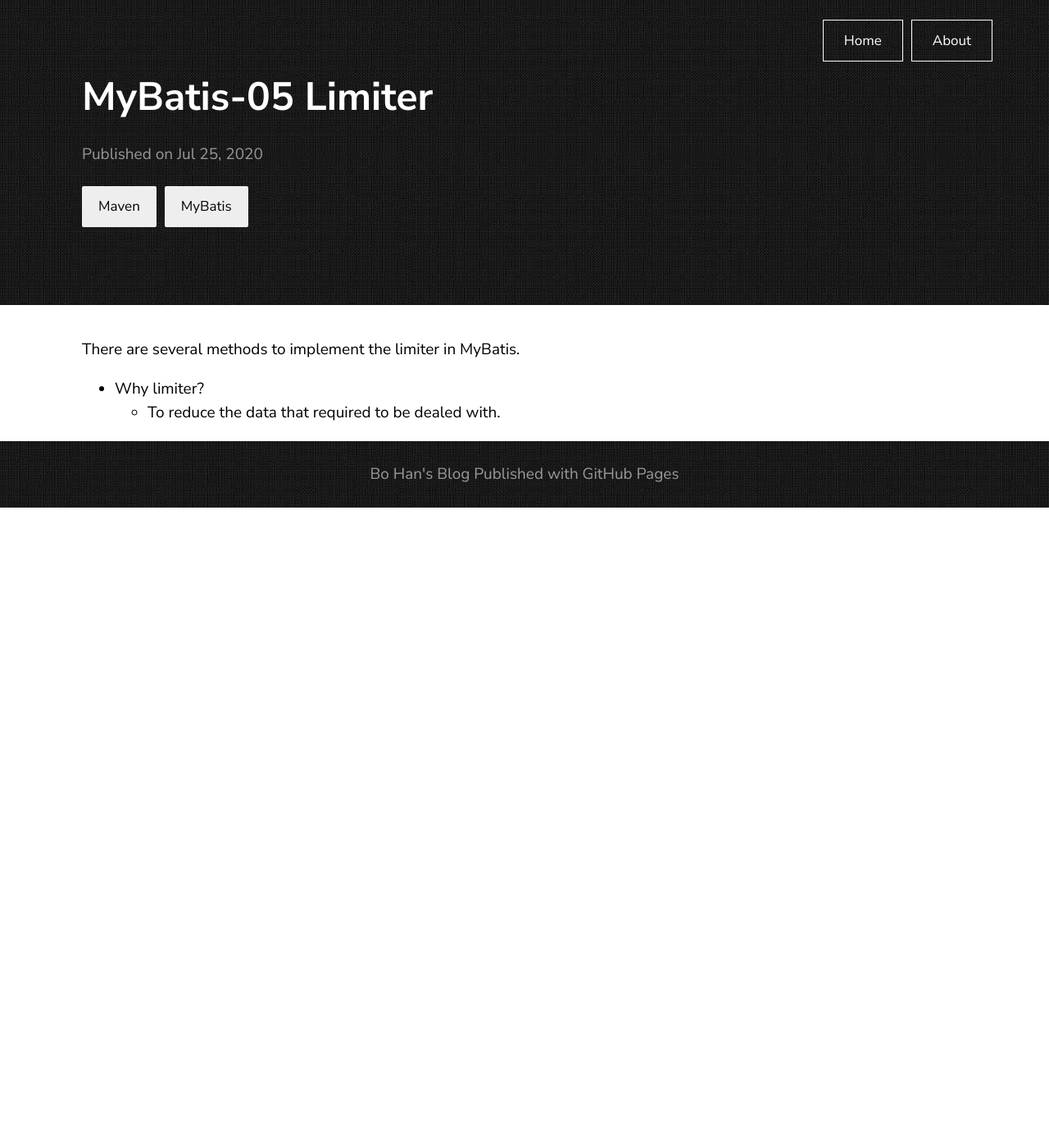
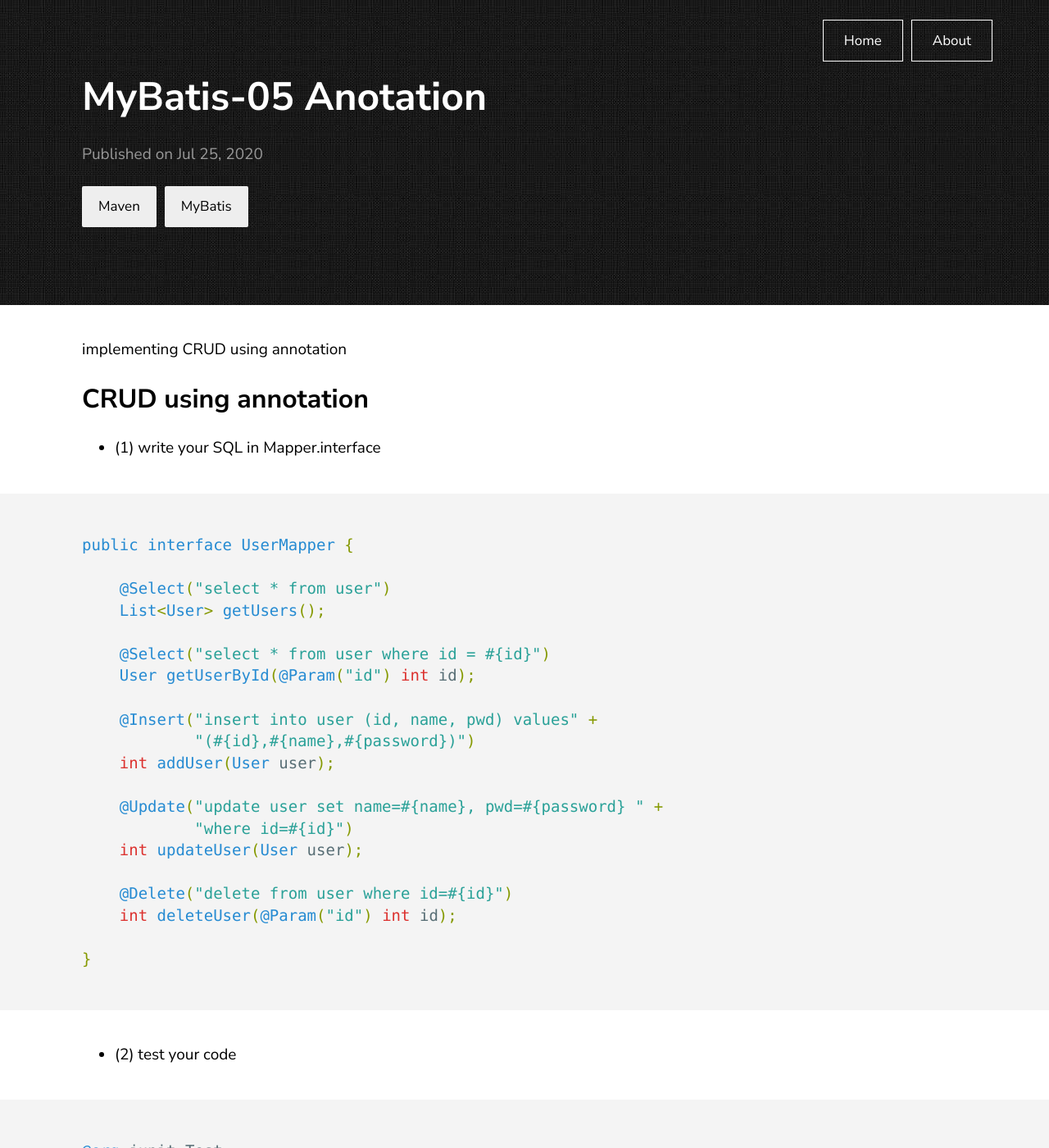
Before and after one commit to HBhakunamatata/HBhakunamatata.github.io, a Jekyll site: the page built from _posts/2020-07-25-MyBatis-05.md, in a window 1280 px wide and 1400 px high. Shown: the whole window at 82% size. Built offline with Jekyll 4.4.1, drawn with Linux system fonts in a browser that asks for light colours; some of the changed text lies outside the part shown.

Commit message:
MyBatis-05.md

````diff
--- a/_posts/2020-07-24-MyBatis-04.markdown
+++ b/_posts/2020-07-24-MyBatis-04.markdown
@@ -2,7 +2,7 @@
 layout: post
 title: "MyBatis-04 Logger and Limiter"
 description:
-date: 2020-07-25
+date: 2020-07-24
 categories: MyBatis Maven Log4J
 ---
 Use Log4J to record the state and Lombok to simplify the pojo.
--- a/_posts/2020-07-25-MyBatis-05.md
+++ b/_posts/2020-07-25-MyBatis-05.md
@@ -1,11 +1,56 @@
 ---
 layout: post
-title: "MyBatis-05 Limiter"
+title: "MyBatis-05 Anotation"
 description:
 date: 2020-07-25
 categories: Maven MyBatis
 ---
-There are several methods to implement the limiter in MyBatis.
+implementing CRUD using annotation
 
-- Why limiter?
-    - To reduce the data that required to be dealed with.
+## CRUD using annotation
+
+- (1) write your SQL in Mapper.interface
+
+```java
+public interface UserMapper {
+
+    @Select("select * from user")
+    List<User> getUsers();
+
+    @Select("select * from user where id = #{id}")
+    User getUserById(@Param("id") int id);
+
+    @Insert("insert into user (id, name, pwd) values" +
+            "(#{id},#{name},#{password})")
+    int addUser(User user);
+
+    @Update("update user set name=#{name}, pwd=#{password} " +
+            "where id=#{id}")
+    int updateUser(User user);
+
+    @Delete("delete from user where id=#{id}")
+    int deleteUser(@Param("id") int id);
+
+}
+```
+
+
+- (2) test your code
+
+```java
+@org.junit.Test
+public void getEmpById() {
+    SqlSession sqlSession = MyBatisUtils.getSqlSession();
+
+    EmployeeMapper mapper = sqlSession.getMapper(EmployeeMapper.class);
+    Employee emp = mapper.getEmpById(10054);
+    System.out.println(emp);
+
+    sqlSession.close();
+}
+```
+
+- (3) __Note :__
+
+    - 基本类型的参数或者String类型，需要加上@Param, 引用类型不需要加
+    - 我们在SQL中引用的就是我们这里的@Param()中设定的属性名
````
